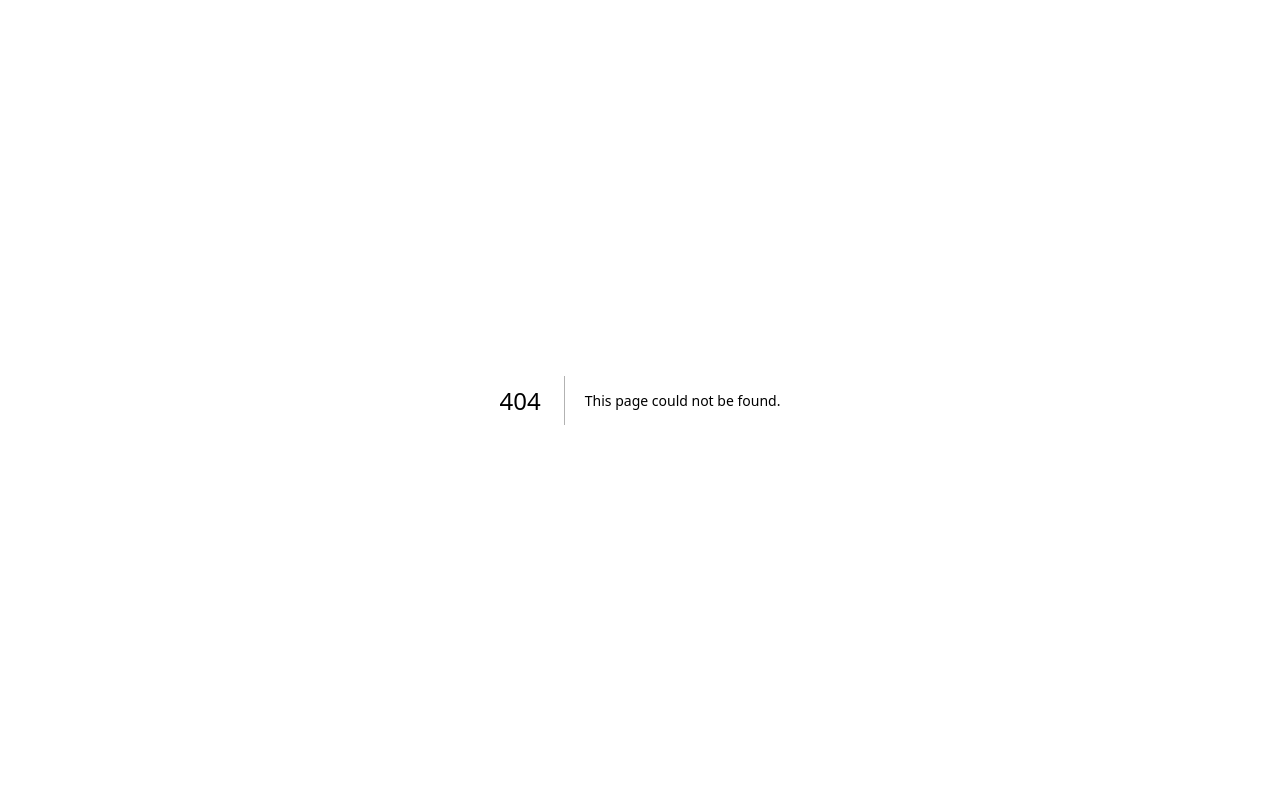
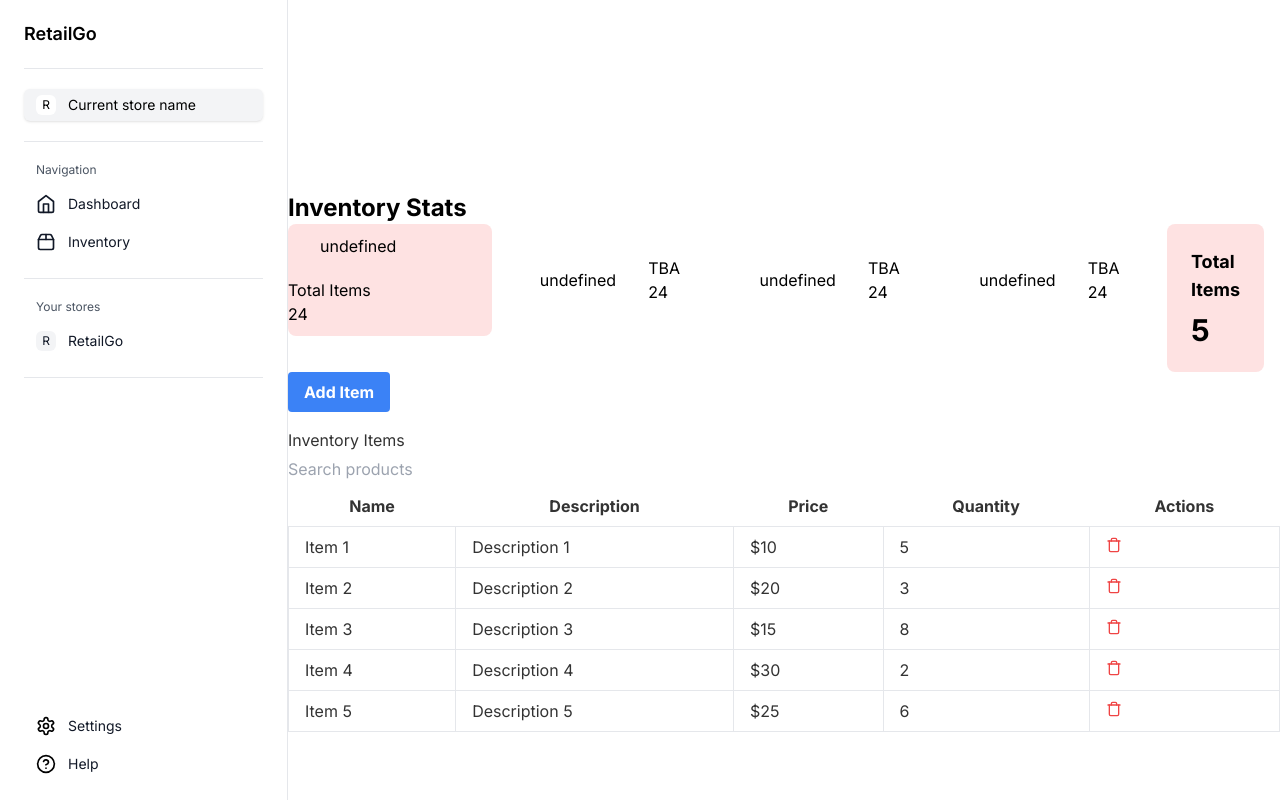
Before and after one commit to hktrib/RetailGo, a Next.js app in the folder web/: page /app/inventory in a window 1280 px wide. Before the commit this address had no page. Shown: the top 812 px of the page. Built offline with nearby package versions, Linux system fonts and the light colour scheme.

Commit message:
Reroute inventory to /app

```diff
--- a/web/postcss.config.js
+++ b/web/postcss.config.js
@@ -1,5 +1,6 @@
 module.exports = {
   plugins: {
+    'tailwindcss/nesting': {},
     tailwindcss: {},
     autoprefixer: {},
   },
--- a/web/src/app/inventory/[[...inventory]]/page.tsx
+++ b/web/src/app/(app-page)/app/inventory/page.tsx
@@ -4,7 +4,7 @@ import React, { useState } from 'react';
 import { Trash } from 'lucide-react';
 import './Table.css';
 import Search from "./search";
-import Infocard from "../../../components/inventory-page/Infocard";
+import Infocard from "@/components/inventory-page/Infocard";
 
 export default function Inventory() {
   // Dummy inventory data
@@ -47,23 +47,16 @@ export default function Inventory() {
       <div className='py-24 sm:py-40 lg:py-48'>
         <h1 className="text-2xl font-bold mx-auto max-w-7xl">Inventory Stats</h1>
         <div className=" flex mx-auto max-w-7xl">
-          <Infocard bgColor={"red"} title={"Test"} count={24} icon={"undefined"}></Infocard>
-          <div className="bg-orange-100 rounded-lg p-6 mr-4">
+          <Infocard bgColor={"red"} title={"Total Items"} count={24} icon={"undefined"}></Infocard>
+          <Infocard bgColor={"orange"} title={"TBA"} count={24} icon={"undefined"}></Infocard>
+          <Infocard bgColor={"green"} title={"TBA"} count={24} icon={"undefined"}></Infocard>
+          <Infocard bgColor={"blue"} title={"TBA"} count={24} icon={"undefined"}></Infocard>
+
+          <div className="bg-red-100 rounded-lg p-6 mr-4">
             <h2 className="text-lg font-bold mb-2">Total Items</h2>
             <p className="text-3xl font-bold">{inventory.length}</p>
           </div>
-          <div className="bg-green-100 rounded-lg p-6 mr-4">
-            <h2 className="text-lg font-bold mb-2">TO BE ADDED</h2>
-            <p className="text-3xl font-bold">0</p>
-          </div>
-          <div className="bg-blue-100 rounded-lg p-6 mr-4">
-            <h2 className="text-lg font-bold mb-2">TO BE ADDED</h2>
-            <p className="text-3xl font-bold">0</p>
-          </div>
-          <div className="bg-red-100 rounded-lg p-6">
-            <h2 className="text-lg font-bold mb-2">TO BE ADDED</h2>
-            <p className="text-3xl font-bold">0</p>
-          </div>
+
         </div>
 
         <div className="mx-auto max-w-7xl ">
--- a/web/src/components/inventory-page/Infocard.css
+++ b/web/src/components/inventory-page/Infocard.css
@@ -9,7 +9,7 @@
     align-items: center;
     vertical-align: middle;
     flex-wrap: wrap;
-    color: #fff;
+    color: #ff0000;
     transform: translateY(0);
     transition: all 0.3s;
 
@@ -21,10 +21,10 @@
 
     .info-icon {
       padding: 0 2rem;
-      color: #fff;
+      color: #000000;
     }
     .info-text > * {
-      color: #fff;
+      color: #000000;
     }
 
  }
--- a/web/src/components/inventory-page/Infocard.tsx
+++ b/web/src/components/inventory-page/Infocard.tsx
@@ -10,8 +10,8 @@ interface InfoCardProps {
 
 const InfoCard = ({ bgColor, title, count, icon }: InfoCardProps) => {
   return (
-    <div className={`info-box ${bgColor}`}>
-      <span className="info-icon --color-white">{icon}</span>
+    <div className={`info-box bg-${bgColor}-100  rounded-lg`}>
+      <span className="info-icon --color-black">{icon}</span>
       <span className="info-text">
         <p>{title}</p>
         <h4>{count}</h4>
```
Also changed, not shown: web/src/app/(app-page)/app/inventory/Search.module.css (renamed from web/src/app/inventory/[[...inventory]]/Search.module.css), web/src/app/(app-page)/app/inventory/Table.css (renamed from web/src/app/inventory/[[...inventory]]/Table.css), web/src/app/(app-page)/app/inventory/inventory.txt (renamed from web/src/app/inventory/[[...inventory]]/inventory.txt), web/src/app/(app-page)/app/inventory/search.tsx (renamed from web/src/app/inventory/[[...inventory]]/search.tsx).
